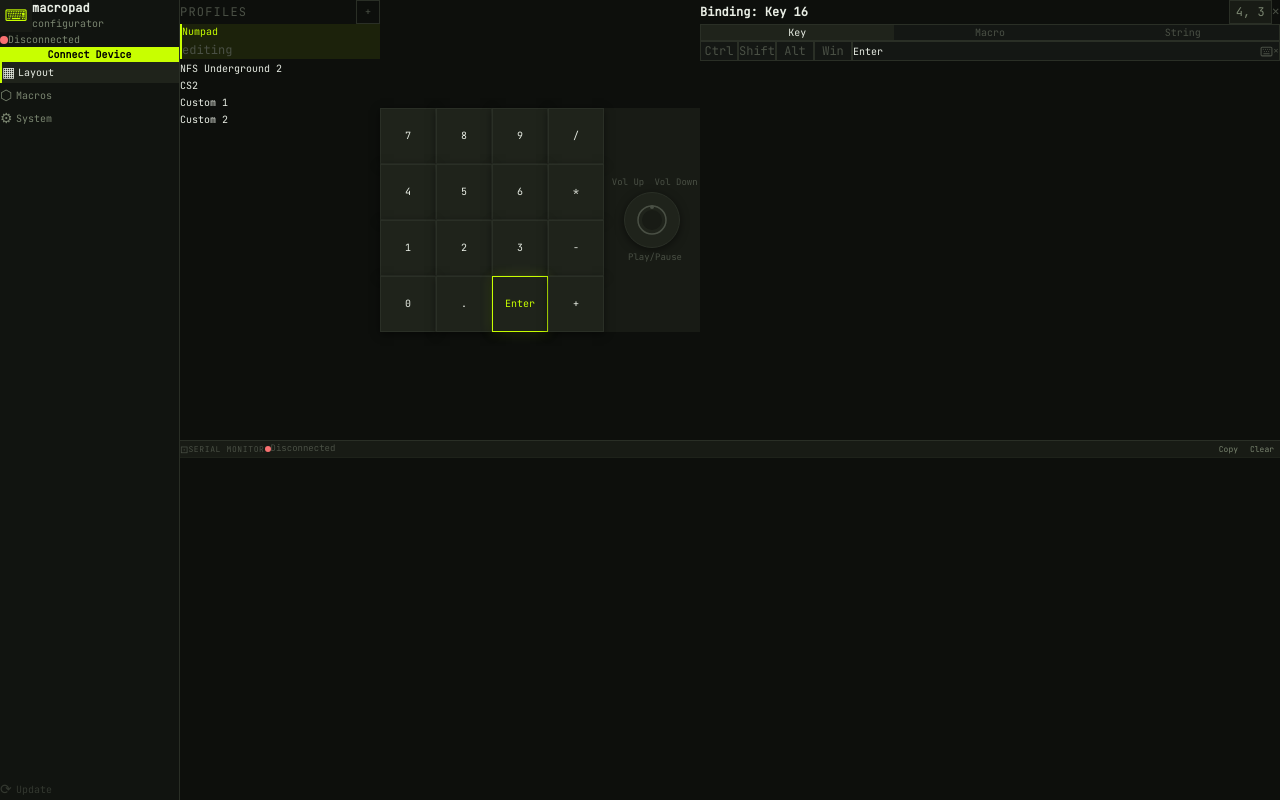
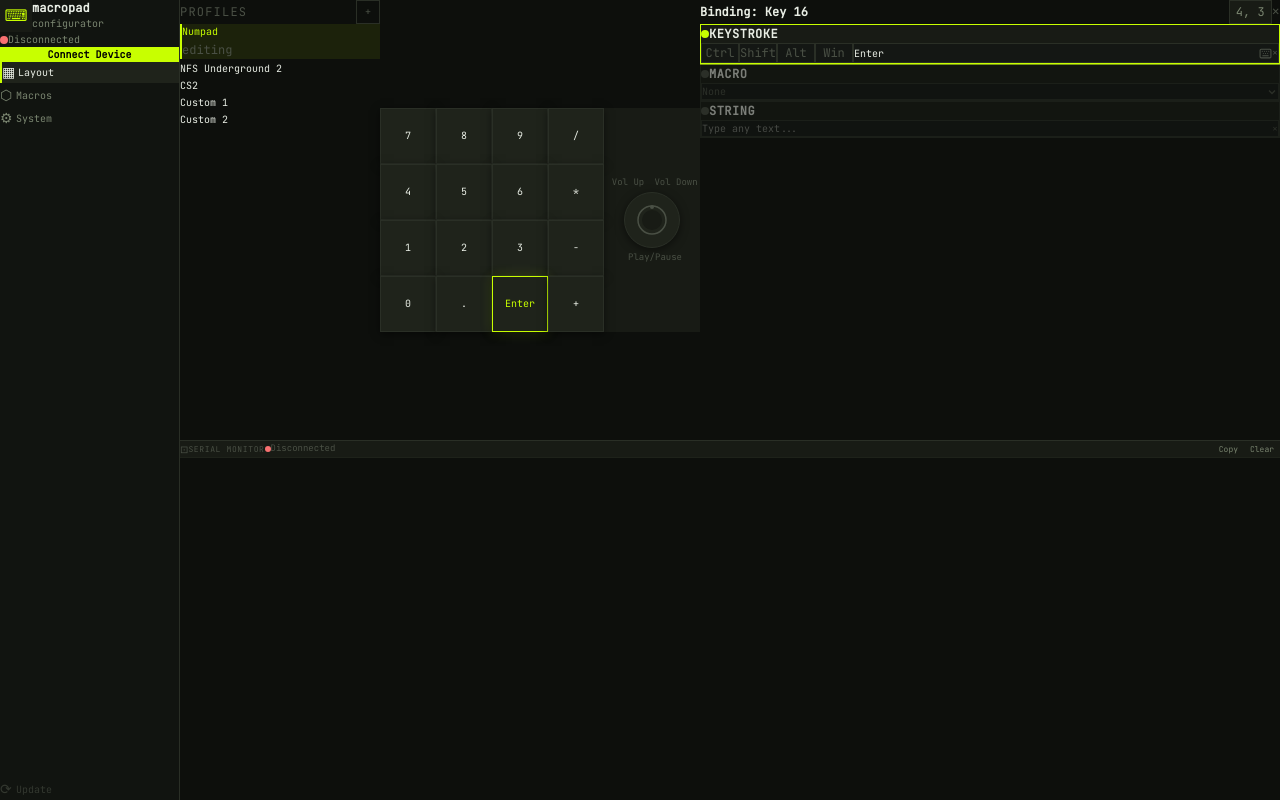
Before and after one commit to abrasha0/macropad-webui, a React (Vite) app: page / in a window 1280 px wide. Both pictures are taken after a click on the button "Enter". Built offline with nearby package versions, Linux system fonts and the light colour scheme.

Commit message:
chore: finished layout tab

```diff
--- a/src/components/layout-view/BindingPanel.tsx
+++ b/src/components/layout-view/BindingPanel.tsx
@@ -1,8 +1,6 @@
 import { useState, useCallback, useEffect, useRef } from "react";
 import { useLayout } from "../../hooks/useLayout";
 import { useDevice } from "../../hooks/useDevice";
-import SectionLabel from "../ui/SectionLabel";
-import SegmentedControl from "../ui/SegmentedControl";
 import Badge from "../ui/Badge";
 import { Keyboard } from "lucide-react";
 import { KEY_CATEGORIES } from "../../constants/hidCodes";
@@ -19,6 +17,247 @@ const ENCODER_ACTIONS = [
   { id: "right", label: "Rotate Right" },
   { id: "button", label: "Press" },
 ];
+
+function SectionCard({
+  isActive,
+  label,
+  children,
+  onActivate,
+}: {
+  isActive: boolean;
+  label: string;
+  children: React.ReactNode;
+  onActivate: () => void;
+}) {
+  return (
+    <div
+      onClick={isActive ? undefined : onActivate}
+      style={{
+        border: "1px solid",
+        borderColor: isActive ? "var(--accent)" : "var(--border)",
+        borderRadius: "var(--radius-md)",
+        background: "var(--bg-surface)",
+        opacity: isActive ? 1 : 0.5,
+        cursor: isActive ? "default" : "pointer",
+        transition: "all 0.15s ease",
+        boxShadow: isActive ? "0 0 0 1px var(--accent)" : "none",
+      }}
+    >
+      <div
+        style={{
+          display: "flex",
+          alignItems: "center",
+          gap: "var(--space-2)",
+          padding: "var(--space-2) var(--space-3)",
+        }}
+      >
+        <div
+          style={{
+            width: 8,
+            height: 8,
+            borderRadius: "50%",
+            background: isActive ? "var(--accent)" : "var(--text-muted)",
+            flexShrink: 0,
+          }}
+        />
+        <span
+          style={{
+            fontSize: "var(--text-xs)",
+            fontWeight: 600,
+            color: "var(--text-primary)",
+            textTransform: "uppercase",
+            letterSpacing: "0.04em",
+          }}
+        >
+          {label}
+        </span>
+      </div>
+      <div style={{ padding: "var(--space-3)" } as React.CSSProperties}>
+        {children}
+      </div>
+    </div>
+  );
+}
+
+function MacroDropdown({
+  value,
+  onChange,
+  macros,
+}: {
+  value: string;
+  onChange: (val: string) => void;
+  macros: { name?: string }[];
+}) {
+  const [open, setOpen] = useState(false);
+  const ref = useRef<HTMLDivElement>(null);
+
+  useEffect(() => {
+    if (!open) return;
+    const handler = (e: MouseEvent) => {
+      if (ref.current && !ref.current.contains(e.target as Node)) {
+        setOpen(false);
+      }
+    };
+    document.addEventListener("mousedown", handler);
+    return () => document.removeEventListener("mousedown", handler);
+  }, [open]);
+
+  const selectedIdx = value?.startsWith("M:")
+    ? parseInt(value.slice(2), 10)
+    : -1;
+  const selectedLabel =
+    selectedIdx >= 0
+      ? macros[selectedIdx]?.name || `Macro ${selectedIdx}`
+      : null;
+
+  return (
+    <div ref={ref} style={{ position: "relative", width: "100%" }}>
+      <button
+        type="button"
+        onClick={() => setOpen(!open)}
+        style={{
+          width: "100%",
+          display: "flex",
+          alignItems: "center",
+          justifyContent: "space-between",
+          gap: "var(--space-1)",
+          background: "var(--bg-input)",
+          border: "1px solid var(--border)",
+          borderRadius: "var(--radius-sm)",
+          padding: "var(--space-2) var(--space-3)",
+          color: "var(--text-primary)",
+          fontSize: "var(--text-sm)",
+          fontFamily: "inherit",
+          cursor: "pointer",
+          outline: "none",
+          boxSizing: "border-box",
+          textAlign: "left",
+          transition: "border-color 0.12s ease",
+        }}
+        onFocus={(e) => (e.currentTarget.style.borderColor = "var(--accent)")}
+        onBlur={(e) => (e.currentTarget.style.borderColor = "var(--border)")}
+      >
+        <span
+          style={{
+            color: selectedLabel ? "var(--text-primary)" : "var(--text-muted)",
+          }}
+        >
+          {selectedLabel || "None"}
+        </span>
+        <svg
+          width="12"
+          height="12"
+          viewBox="0 0 24 24"
+          fill="none"
+          stroke="currentColor"
+          strokeWidth="2.5"
+          style={{
+            color: "var(--text-muted)",
+            flexShrink: 0,
+          }}
+        >
+          <path d="m6 9 6 6 6-6" />
+        </svg>
+      </button>
+      {open && (
+        <div
+          style={{
+            position: "absolute",
+            top: "100%",
+            left: 0,
+            right: 0,
+            zIndex: 100,
+            marginTop: 4,
+            background: "var(--bg-surface)",
+            border: "1px solid var(--border)",
+            borderRadius: "var(--radius-md)",
+            boxShadow: "0 4px 20px rgba(0,0,0,0.5)",
+            maxHeight: 240,
+            overflowY: "auto",
+          }}
+        >
+          <div
+            onClick={() => {
+              onChange("");
+              setOpen(false);
+            }}
+            style={{
+              padding: "var(--space-2) var(--space-3)",
+              fontSize: "var(--text-sm)",
+              cursor: "pointer",
+              color:
+                value === "" || !value?.startsWith("M:")
+                  ? "var(--accent)"
+                  : "var(--text-muted)",
+              background:
+                value === "" || !value?.startsWith("M:")
+                  ? "rgba(200,255,0,0.08)"
+                  : "transparent",
+              transition: "background 0.1s ease",
+            }}
+            onMouseEnter={(e) =>
+              (e.currentTarget.style.background = "var(--bg-input)")
+            }
+            onMouseLeave={(e) =>
+              (e.currentTarget.style.background =
+                value === "" || !value?.startsWith("M:")
+                  ? "rgba(200,255,0,0.08)"
+                  : "transparent")
+            }
+          >
+            None
+          </div>
+          {macros.length === 0 ? (
+            <div
+              style={{
+                padding: "var(--space-3)",
+                fontSize: "var(--text-sm)",
+                color: "var(--text-muted)",
+                textAlign: "center",
+              }}
+            >
+              No macros defined
+            </div>
+          ) : (
+            macros.map((m, i) => {
+              const val = `M:${i}`;
+              const isSelected = value === val;
+              return (
+                <div
+                  key={i}
+                  onClick={() => {
+                    onChange(val);
+                    setOpen(false);
+                  }}
+                  style={{
+                    padding: "var(--space-2) var(--space-3)",
+                    fontSize: "var(--text-sm)",
+                    cursor: "pointer",
+                    color: isSelected ? "var(--accent)" : "var(--text-primary)",
+                    background: isSelected
+                      ? "rgba(200,255,0,0.08)"
+                      : "transparent",
+                    transition: "background 0.1s ease",
+                  }}
+                  onMouseEnter={(e) =>
+                    (e.currentTarget.style.background = "var(--bg-input)")
+                  }
+                  onMouseLeave={(e) =>
+                    (e.currentTarget.style.background = isSelected
+                      ? "rgba(200,255,0,0.08)"
+                      : "transparent")
+                  }
+                >
+                  {m.name || `Macro ${i}`}
+                </div>
+              );
+            })
+          )}
+        </div>
+      )}
+    </div>
+  );
+}
 
 export default function BindingPanel({
   macros,
@@ -85,7 +324,9 @@ export default function BindingPanel({
   }, [encAction, encoder]);
   const isMacroBinding = current.startsWith("M:");
   const isNonKeystroke =
-    isMacroBinding || current.startsWith(STR_PREFIX) || /^L[0-4]$/.test(current);
+    isMacroBinding ||
+    current.startsWith(STR_PREFIX) ||
+    /^L[0-4]$/.test(current);
 
   const commit = useCallback(
     (val: string) => {
@@ -337,105 +578,54 @@ export default function BindingPanel({
             flex: 1,
             display: "flex",
             flexDirection: "column",
-            gap: "var(--space-3)",
+            gap: "var(--space-2)",
             minHeight: 0,
+            overflowY: "auto",
           }}
         >
-          <SegmentedControl
-            options={["Key", "Macro", "String"]}
-            selected={
-              encBindingMode === "key"
-                ? "Key"
-                : encBindingMode === "macro"
-                  ? "Macro"
-                  : "String"
-            }
-            onChange={(v) =>
-              setEncBindingMode(
-                v === "Key" ? "key" : v === "Macro" ? "macro" : "string",
-              )
-            }
-          />
-
-          {encBindingMode === "key" ? (
-            <div>
-              <SectionLabel>Key</SectionLabel>
-              <div
-                style={{
-                  display: "flex",
-                  alignItems: "center",
-                  gap: "var(--space-2)",
-                  background: "var(--bg-input)",
-                  border: "1px solid var(--accent)",
-                  borderRadius: "var(--radius-md)",
-                  padding: "var(--space-2) var(--space-3)",
-                }}
+          <SectionCard
+            isActive={encBindingMode === "key"}
+            label="Keystroke"
+            onActivate={() => setEncBindingMode("key")}
           >
             <input
               value={encoder?.[encAction] || ""}
-                  onChange={(e) =>
-                    updateEncoder(encAction, e.target.value)
-                  }
+              onChange={(e) => updateEncoder(encAction, e.target.value)}
               placeholder="Type key name..."
-                  style={{
-                    flex: 1,
-                    background: "transparent",
-                    border: "none",
-                    outline: "none",
-                    color: "var(--text-primary)",
-                    fontSize: "var(--text-sm)",
-                    fontFamily: "inherit",
-                  }}
-                />
-              </div>
-            </div>
-          ) : encBindingMode === "macro" ? (
-            <div>
-              <SectionLabel>Assign Macro</SectionLabel>
-              <select
-                value={
-                  encoder?.[encAction]?.startsWith("M:")
-                    ? encoder[encAction]
-                    : ""
-                }
-                onChange={(e) => {
-                  updateEncoder(encAction, e.target.value || "");
-                }}
               style={{
                 width: "100%",
                 background: "var(--bg-input)",
                 border: "1px solid var(--border)",
-                  borderRadius: "var(--radius-md)",
+                borderRadius: "var(--radius-sm)",
                 padding: "var(--space-2) var(--space-3)",
                 color: "var(--text-primary)",
                 fontSize: "var(--text-sm)",
                 fontFamily: "inherit",
                 outline: "none",
+                boxSizing: "border-box",
               }}
+            />
+          </SectionCard>
+
+          <SectionCard
+            isActive={encBindingMode === "macro"}
+            label="Macro"
+            onActivate={() => setEncBindingMode("macro")}
           >
-                <option value="">None</option>
-                {macros.map((m: any, i: number) => (
-                  <option key={i} value={`M:${i}`}>
-                    {m.name || `Macro ${i}`}
-                  </option>
-                ))}
-              </select>
-              {macros.length === 0 && (
-                <div
-                  style={{
-                    marginTop: "var(--space-2)",
-                    fontSize: "var(--text-xs)",
-                    color: "var(--text-muted)",
-                    textAlign: "center",
-                  }}
+            <MacroDropdown
+              value={
+                encoder?.[encAction]?.startsWith("M:") ? encoder[encAction] : ""
+              }
+              onChange={(val) => updateEncoder(encAction, val)}
+              macros={macros}
+            />
+          </SectionCard>
+
+          <SectionCard
+            isActive={encBindingMode === "string"}
+            label="String"
+            onActivate={() => setEncBindingMode("string")}
           >
-                  No macros defined — add one in Macros tab
-                </div>
-              )}
-            </div>
-          ) : (
-            <div>
-              <SectionLabel>String to type</SectionLabel>
             <div
               style={{
                 display: "flex",
@@ -443,7 +633,7 @@ export default function BindingPanel({
                 gap: "var(--space-2)",
                 background: "var(--bg-input)",
                 border: "1px solid var(--border)",
-                  borderRadius: "var(--radius-md)",
+                borderRadius: "var(--radius-sm)",
                 padding: "var(--space-2) var(--space-3)",
               }}
             >
@@ -494,8 +684,7 @@ export default function BindingPanel({
                 ×
               </button>
             </div>
-            </div>
-          )}
+          </SectionCard>
         </div>
       </div>
     );
@@ -564,27 +753,16 @@ export default function BindingPanel({
           flex: 1,
           display: "flex",
           flexDirection: "column",
-          gap: "var(--space-3)",
+          gap: "var(--space-2)",
           minHeight: 0,
+          overflowY: "auto",
         }}
       >
-        <SegmentedControl
-          options={["Key", "Macro", "String"]}
-          selected={
-            bindingMode === "key"
-              ? "Key"
-              : bindingMode === "macro"
-                ? "Macro"
-                : "String"
-          }
-          onChange={(v) =>
-            setBindingMode(
-              v === "Key" ? "key" : v === "Macro" ? "macro" : "string",
-            )
-          }
-        />
-
-        {bindingMode === "key" ? (
+        <SectionCard
+          isActive={bindingMode === "key"}
+          label="Keystroke"
+          onActivate={() => setBindingMode("key")}
+        >
           <div
             style={{
               display: "flex",
@@ -736,49 +914,25 @@ export default function BindingPanel({
               </button>
             </div>
           </div>
-        ) : bindingMode === "macro" ? (
-          <div>
-            <SectionLabel>Assign Macro</SectionLabel>
-            <select
+        </SectionCard>
+
+        <SectionCard
+          isActive={bindingMode === "macro"}
+          label="Macro"
+          onActivate={() => setBindingMode("macro")}
+        >
+          <MacroDropdown
             value={isMacroBinding ? current : ""}
-              onChange={(e) => {
-                commit(e.target.value || "");
-              }}
-              style={{
-                width: "100%",
-                background: "var(--bg-input)",
-                border: "1px solid var(--border)",
-                borderRadius: "var(--radius-md)",
-                padding: "var(--space-2) var(--space-3)",
-                color: "var(--text-primary)",
-                fontSize: "var(--text-sm)",
-                fontFamily: "inherit",
-                outline: "none",
-              }}
+            onChange={(val) => commit(val)}
+            macros={macros}
+          />
+        </SectionCard>
+
+        <SectionCard
+          isActive={bindingMode === "string"}
+          label="String"
+          onActivate={() => setBindingMode("string")}
         >
-              <option value="">None</option>
-              {macros.map((m: any, i: number) => (
-                <option key={i} value={`M:${i}`}>
-                  {m.name || `Macro ${i}`}
-                </option>
-              ))}
-            </select>
-            {macros.length === 0 && (
-              <div
-                style={{
-                  marginTop: "var(--space-2)",
-                  fontSize: "var(--text-xs)",
-                  color: "var(--text-muted)",
-                  textAlign: "center",
-                }}
-              >
-                No macros defined — add one in Macros tab
-              </div>
-            )}
-          </div>
-        ) : (
-          <div>
-            <SectionLabel>String to type</SectionLabel>
           <div
             style={{
               display: "flex",
@@ -786,14 +940,12 @@ export default function BindingPanel({
               gap: "var(--space-2)",
               background: "var(--bg-input)",
               border: "1px solid var(--border)",
-                borderRadius: "var(--radius-md)",
+              borderRadius: "var(--radius-sm)",
               padding: "var(--space-2) var(--space-3)",
             }}
           >
             <input
-                value={
-                  current.startsWith(STR_PREFIX) ? current.slice(2) : ""
-                }
+              value={current.startsWith(STR_PREFIX) ? current.slice(2) : ""}
               onChange={(e) => {
                 const val = e.target.value;
                 if (!val) {
@@ -835,8 +987,7 @@ export default function BindingPanel({
               ×
             </button>
           </div>
-          </div>
-        )}
+        </SectionCard>
       </div>
 
       {/* Key picker modal */}
```
Lines whose indentation alone changed are shown as unchanged.
